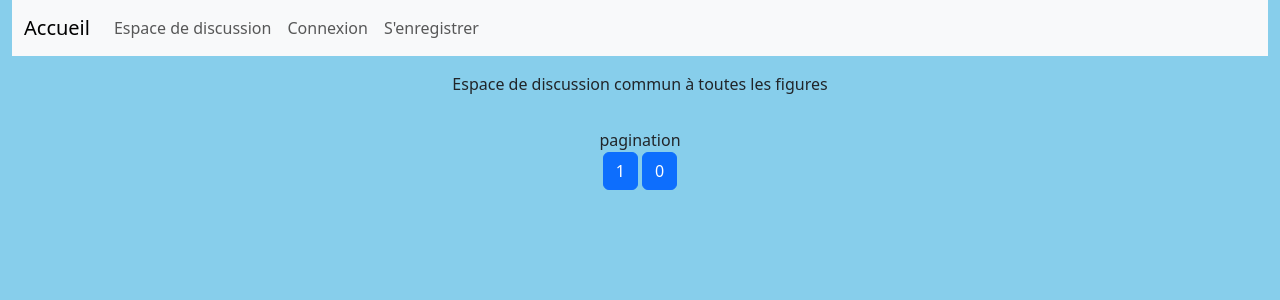
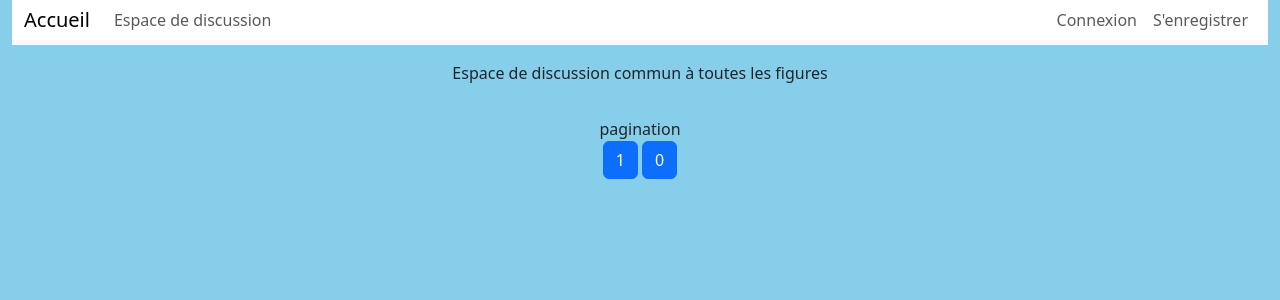
Before and after one commit to AurelienDemblans/SnowTrick, a Symfony app: template templates/chatroom.html.twig in a window 1280 px wide. Shown: the top 300 px of the page. Run offline with Twig, Linux system fonts and the light colour scheme; the template is opened without the code that fills it, so the values that code supplies are empty; style sheets or scripts are compiled from the project's sources; some libraries are stand-ins or nearby versions.

Commit message:
navbar done

```diff
--- a/assets/styles/navbar.css
+++ b/assets/styles/navbar.css
@@ -3,4 +3,13 @@
   justify-content: space-around;
   align-items: center;
   height: 45px;
+}
+
+.navbar {
+  height: 45px;
+  padding-top: 3px !important;
+  z-index: 2;
+}
+.navbar .container-fluid {
+  background-color: white;
 }/*# sourceMappingURL=navbar.css.map */
--- a/templates/navbar.html.twig
+++ b/templates/navbar.html.twig
@@ -14,6 +14,8 @@
 						<a class="nav-link" href="{{ path('trick_add')}}">Créer un trick</a>
 					</li>
 				{% endif %}
+			</ul>
+			<ul class="navbar-nav">
 				<li class="nav-item">
 					{% if is_granted('IS_AUTHENTICATED') %}
 						<a class="nav-link" href="{{ path('app_logout') }}">Déconnexion</a>
```
Also changed, not shown: assets/styles/navbar.scss (+10 -0 lines), 1 other file.
